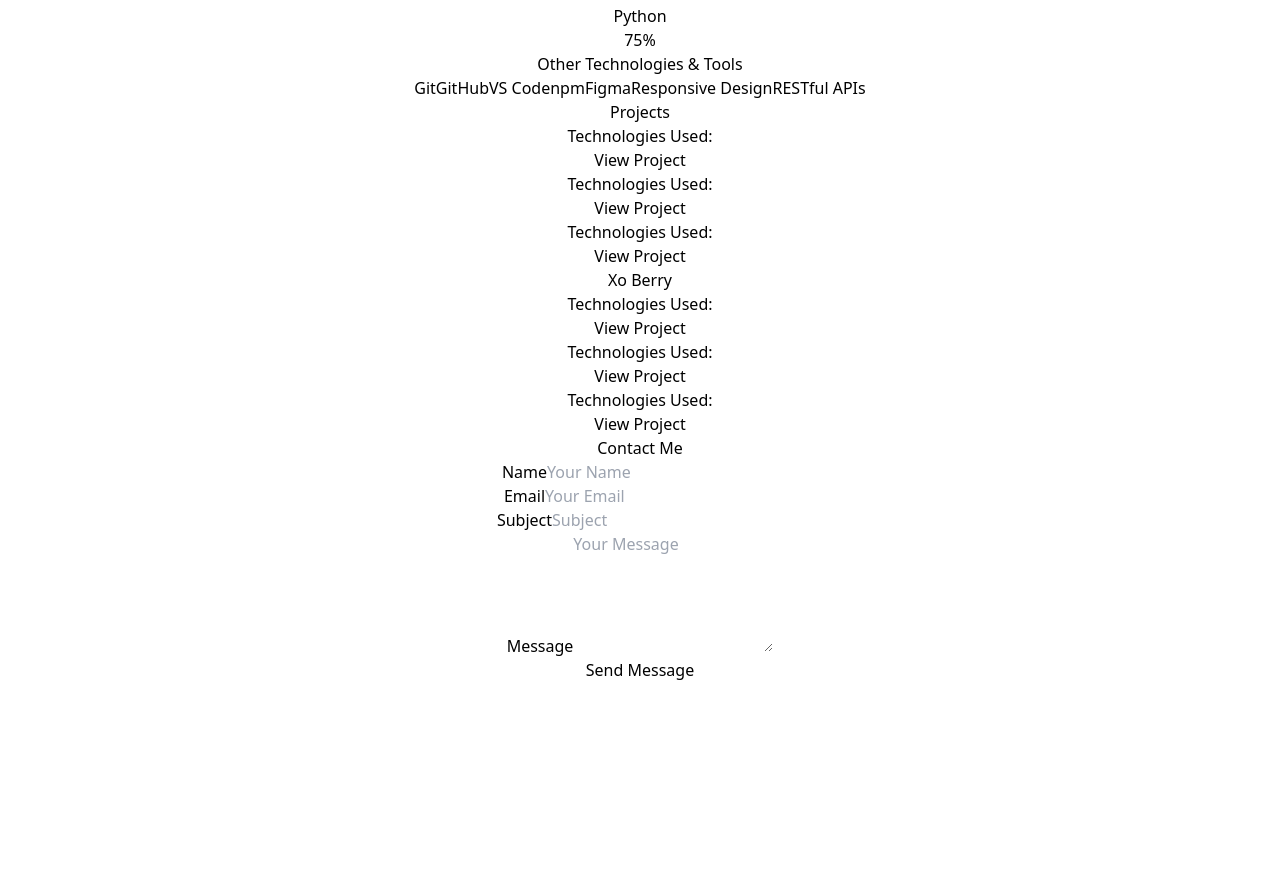
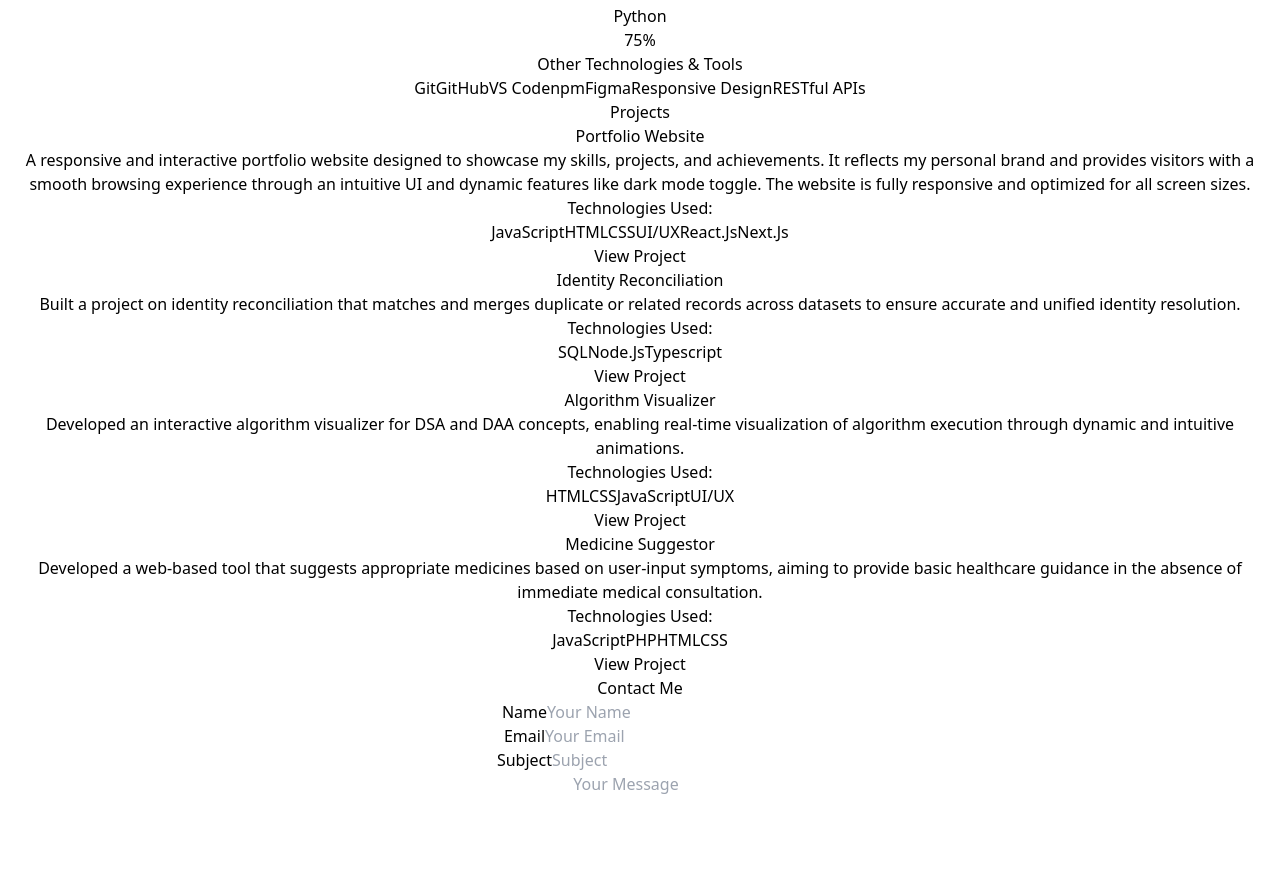
Before and after one commit to sharanyasinghal/My_Portfolio, a React (Vite) app: page / in a window 1280 px wide. Shown: the part 1924-2802 px from the top of the page. Built offline with nearby package versions, Linux system fonts and the light colour scheme.

Commit message:
Update Projects.jsx

```diff
--- a/src/components/Projects.jsx
+++ b/src/components/Projects.jsx
@@ -3,46 +3,32 @@ import React from 'react';
 const Projects = () => {
   const projects = [
     {
-      title: '',
-      description: '',
-      technologies: [''],
+      title: 'Portfolio Website',
+      description: 'A responsive and interactive portfolio website designed to showcase my skills, projects, and achievements. It reflects my personal brand and provides visitors with a smooth browsing experience through an intuitive UI and dynamic features like dark mode toggle. The website is fully responsive and optimized for all screen sizes.',
+      technologies: ['JavaScript', 'HTML','CSS','UI/UX','React.Js','Next.Js'],
       image: 'algorithm',
-      link: '',
+      link: 'https://github.com/sharanyasinghal/My_Portfolio',
     },
     {
-      title: '',
-      description: '',
-      technologies: [''],
+      title: 'Identity Reconciliation',
+      description: 'Built a project on identity reconciliation that matches and merges duplicate or related records across datasets to ensure accurate and unified identity resolution.',
+      technologies: ['SQL','Node.Js','Typescript'],
       image: 'algorithm',
-      link: '',
+      link: 'https://github.com/sharanyasinghal/Identity_reconciliation',
     },
     {
-      title: '',
-      description: '',
-      technologies: [''],
+      title: 'Algorithm Visualizer',
+      description: 'Developed an interactive algorithm visualizer for DSA and DAA concepts, enabling real-time visualization of algorithm execution through dynamic and intuitive animations.',
+      technologies: ['HTML','CSS','JavaScript','UI/UX'],
       image: 'algorithm',
-      link: '',
+      link: 'https://github.com/sharanyasinghal/Algorithm_Visualizer',
     },
     {
-      title: 'Xo Berry',
-      description: '',
-      technologies: [''],
+      title: 'Medicine Suggestor',
+      description: 'Developed a web-based tool that suggests appropriate medicines based on user-input symptoms, aiming to provide basic healthcare guidance in the absence of immediate medical consultation.',
+      technologies: ['JavaScript','PHP','HTML','CSS'],
       image: 'algorithm',
-      link: '',
-    },
-    {
-      title: '',
-      description: '',
-      technologies: [''],
-      image: 'algorithm',
-      link: '',
-    },
-    {
-      title: '',
-      description: '',
-      technologies: [''],
-      image: 'algorithm',
-      link: '',
+      link: 'https://github.com/sharanyasinghal/Medicine_Suggestor',
     },
   ];
 
```
